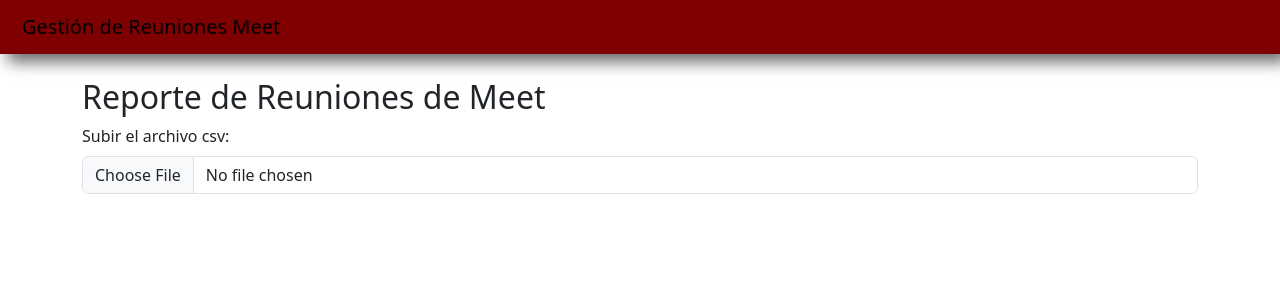
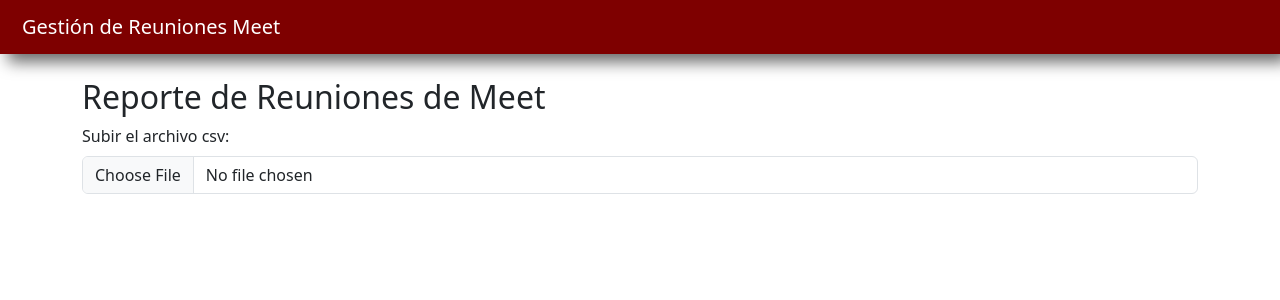
Before and after one commit to Ferchus-24/proyectoMeet, a React (Vite) app: page / in a window 1280 px wide. Shown: the top 300 px of the page. Built offline with nearby package versions, Linux system fonts and the light colour scheme.

Commit message:
guardando6

```diff
--- a/src/components/NavMeet.jsx
+++ b/src/components/NavMeet.jsx
@@ -5,7 +5,7 @@ const NavMeet = () => {
   return (
     <nav id="nav-meet" className="navbar navbar-expand-lg">
       <div className="container-fluid">
-        <span className="navbar-brand mb-0 h1 text-color">
+        <span className="navbar-brand mb-0 h1 text-white">
           Gestión de Reuniones Meet
         </span>
       </div>
```
